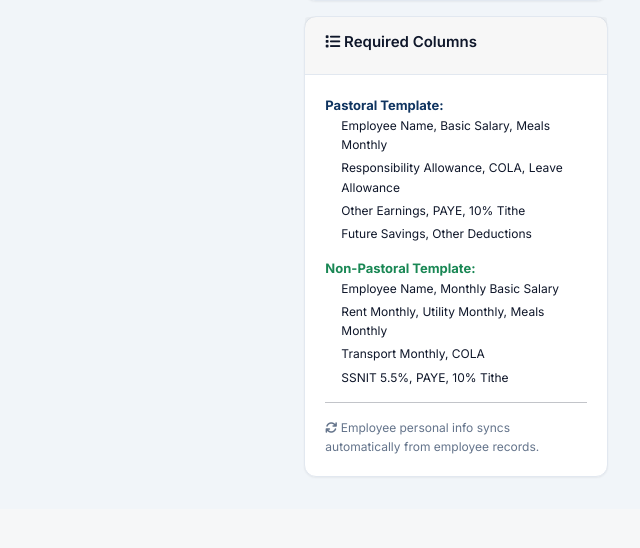
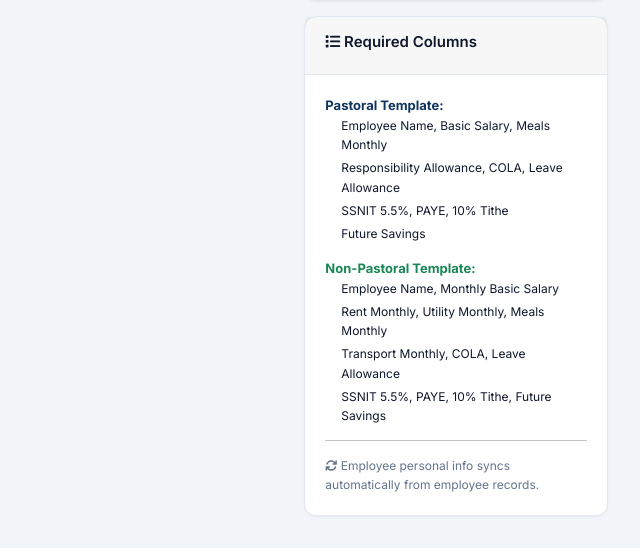
Before and after one commit to Fredderby/DCLM-payroll, a FastAPI app: template templates/upload.html in a window 1280 px wide. Shown: the part 820-1368 px from the top of the page, without its empty margins (640-1280 px from the left). Before the commit the page ends 1298 px from the top, so only its background shows below. Run offline with FastAPI, Linux system fonts and the light colour scheme; the template is opened without the code that fills it, so the values that code supplies are empty; parts of the project's set-up code (start-up, migrations or seed data) failed here and were passed over.

Commit message:
pastoral payslip updated

```diff
--- a/app/core/indexes.sql
+++ b/app/core/indexes.sql
@@ -53,4 +53,4 @@ ALTER TABLE payroll_records
   ADD COLUMN IF NOT EXISTS employee_pf FLOAT DEFAULT 0;
 
 ALTER TABLE payroll_records
-  ADD COLUMN IF NOT EXISTS ssnit_deduction FLOAT DEFAULT 0;
+  ADD COLUMN IF NOT EXISTS ssnit_deduction FLOAT DEFAULT 0 COMMENT 'SSNIT 5.5% deduction for Pastoral & Non-Pastoral staff';
--- a/app/main.py
+++ b/app/main.py
@@ -281,16 +281,14 @@ async def download_pastoral_template(request: Request):
             "Responsibility Allowance",
             "COLA",
             "Leave Allowance",
-            "Other Earnings",
+            "SSNIT 5.5%",
             "PAYE",
             "10% Tithe",
-            "Future Savings",
-            "Other Deductions",
-            "Employer Contribution"
+            "Future Savings"
         ]
         sample_data = [
-            "John Doe", 5000.00, 300.00, 200.00, 150.00, 0.00, 0.00,
-            500.00, 500.00, 200.00, 0.00, 0.00
+            "John Doe", 5000.00, 300.00, 200.00, 150.00, 0.00,
+            0.00, 500.00, 500.00, 200.00
         ]
         instructions = [
             "INSTRUCTIONS - PASTORAL PAYROLL:",
@@ -324,13 +322,15 @@ async def download_non_pastoral_template(request: Request):
             "Meals Monthly",
             "Transport Monthly",
             "COLA",
+            "Leave Allowance",
             "SSNIT 5.5%",
             "PAYE",
-            "10% Tithe"
+            "10% Tithe",
+            "Future Savings"
         ]
         sample_data = [
             "Jane Doe", 4000.00, 800.00, 400.00, 300.00, 500.00, 200.00,
-            220.00, 400.00, 400.00
+            0.00, 220.00, 400.00, 400.00, 200.00
         ]
         instructions = [
             "INSTRUCTIONS - NON-PASTORAL PAYROLL:",
@@ -1247,6 +1247,9 @@ async def payslip_data(payroll_id: int, request: Request, db: Session = Depends(
         except Exception:
             net_words = ""
 
+    # Determine staff category for component segregation
+    staff_category = payroll.staff_category or "pastoral"
+
     return {
         "id": payroll.id,
         "month": payroll.month,
@@ -1268,14 +1271,19 @@ async def payslip_data(payroll_id: int, request: Request, db: Session = Depends(
         "leave_allowance": float(payroll.leave_allowance or 0),
         "other_earnings": float(payroll.other_earnings or 0),
         "total_earnings": float(payroll.total_earnings or 0),
+        "rent_monthly": float(payroll.rent_monthly or 0),
+        "utility_monthly": float(payroll.utility_monthly or 0),
+        "transport_monthly": float(payroll.transport_monthly or 0),
         "paye": float(payroll.paye or 0),
         "tithe": float(payroll.tithe or 0),
         "future_savings": float(payroll.future_savings or 0),
         "other_deductions": float(payroll.other_deductions or 0),
         "ssnit_deduction": float(payroll.ssnit_deduction or 0),
+        "employee_pf": float(payroll.employee_pf or 0),
         "total_deductions": float(payroll.total_deductions or 0),
         "net_salary": float(payroll.net_salary or 0),
         "employer_contribution": float(payroll.employer_contribution or 0),
+        "staff_category": staff_category,
         "pdf_generated": bool(payroll.pdf_generated) if hasattr(payroll, 'pdf_generated') else False,
         "loans": loans_data,
         "net_salary_words": net_words
@@ -2021,14 +2029,14 @@ async def generate_report(request: Request, db: Session = Depends(get_db)):
         ws.title = report_type.replace("_", " ").title()
 
         if report_type == "payroll_summary":
-            headers = ["Employee", "Month", "Basic Salary", "Meals", "Responsibility Allowance", "COLA",
-                       "Leave Allowance", "Total Earnings", "PAYE", "Tithe", "Future Savings",
-                       "Other Deductions", "Total Deductions", "Net Salary"]
+            headers = ["Employee", "Month", "Category", "Basic Salary", "Meals", "Responsibility Allowance", "COLA",
+                       "Leave Allowance", "Total Earnings", "SSNIT 5.5%", "PAYE", "Tithe", "Future Savings",
+                       "Employee PF", "Other Deductions", "Total Deductions", "Net Salary"]
             ws.append(headers)
             for r in records:
-                ws.append([r.employee_name, r.month, r.basic_salary, r.meals_monthly, r.responsibility_allowance,
-                          r.cola, r.leave_allowance, r.total_earnings, r.paye, r.tithe, r.future_savings,
-                          r.other_deductions, r.total_deductions, r.net_salary])
+                ws.append([r.employee_name, r.month, r.staff_category or "pastoral", r.basic_salary, r.meals_monthly, r.responsibility_allowance,
+                          r.cola, r.leave_allowance, r.total_earnings, r.ssnit_deduction, r.paye, r.tithe, r.future_savings,
+                          r.employee_pf, r.other_deductions, r.total_deductions, r.net_salary])
         elif report_type == "employee_list":
             employees = db.query(Employee).order_by(Employee.name).all()
             headers = ["Name", "Email", "Employee Number", "Designation", "Location", "Bank", "Bank Number"]
@@ -2036,10 +2044,10 @@ async def generate_report(request: Request, db: Session = Depends(get_db)):
             for e in employees:
                 ws.append([e.name, e.email, e.employee_number, e.designation or e.function, e.location, e.bank_name, e.bank_number])
         elif report_type == "deductions":
-            headers = ["Employee", "Month", "PAYE", "Tithe", "Future Savings", "Other Deductions", "Total Deductions"]
+            headers = ["Employee", "Month", "Category", "SSNIT 5.5%", "PAYE", "Tithe", "Future Savings", "Employee PF", "Other Deductions", "Total Deductions"]
             ws.append(headers)
             for r in records:
-                ws.append([r.employee_name, r.month, r.paye, r.tithe, r.future_savings, r.other_deductions, r.total_deductions])
+                ws.append([r.employee_name, r.month, r.staff_category or "pastoral", r.ssnit_deduction, r.paye, r.tithe, r.future_savings, r.employee_pf, r.other_deductions, r.total_deductions])
         elif report_type == "bank_payments":
             headers = ["Employee", "Bank", "Bank Number", "Net Salary", "Month"]
             ws.append(headers)
@@ -2065,18 +2073,18 @@ async def generate_report(request: Request, db: Session = Depends(get_db)):
         writer = csv.writer(output)
 
         if report_type == "payroll_summary":
-            writer.writerow(["Employee", "Month", "Basic Salary", "Total Earnings", "Total Deductions", "Net Salary"])
+            writer.writerow(["Employee", "Month", "Category", "Basic Salary", "Total Earnings", "SSNIT 5.5%", "Total Deductions", "Net Salary"])
             for r in records:
-                writer.writerow([r.employee_name, r.month, r.basic_salary, r.total_earnings, r.total_deductions, r.net_salary])
+                writer.writerow([r.employee_name, r.month, r.staff_category or "pastoral", r.basic_salary, r.total_earnings, r.ssnit_deduction, r.total_deductions, r.net_salary])
         elif report_type == "employee_list":
             employees = db.query(Employee).order_by(Employee.name).all()
             writer.writerow(["Name", "Email", "Employee Number", "Designation"])
             for e in employees:
                 writer.writerow([e.name, e.email, e.employee_number, e.designation])
         elif report_type == "deductions":
-            writer.writerow(["Employee", "Month", "PAYE", "Tithe", "Future Savings", "Total Deductions"])
+            writer.writerow(["Employee", "Month", "Category", "SSNIT 5.5%", "PAYE", "Tithe", "Future Savings", "Employee PF", "Other Deductions", "Total Deductions"])
             for r in records:
-                writer.writerow([r.employee_name, r.month, r.paye, r.tithe, r.future_savings, r.total_deductions])
+                writer.writerow([r.employee_name, r.month, r.staff_category or "pastoral", r.ssnit_deduction, r.paye, r.tithe, r.future_savings, r.employee_pf, r.other_deductions, r.total_deductions])
         elif report_type == "bank_payments":
             writer.writerow(["Employee", "Bank", "Bank Number", "Net Salary", "Month"])
             for r in records:
--- a/app/models/payroll.py
+++ b/app/models/payroll.py
@@ -36,7 +36,7 @@ class PayrollRecord(Base):
 
     # Historical PF-8% field (kept for backward compatibility with existing records)
     employee_pf = Column(Float, default=0)
-    # SSNIT 5.5% Deduction (uploaded from spreadsheet, used for Non-Pastoral)
+    # SSNIT 5.5% Deduction (uploaded from spreadsheet, used for Pastoral & Non-Pastoral)
     ssnit_deduction = Column(Float, default=0)
 
     # Net
--- a/app/services/excel_service.py
+++ b/app/services/excel_service.py
@@ -77,7 +77,7 @@ def process_payroll_excel(file_path: str, month: str = None, filename: str = "")
     }
 
     # Detect staff category from column headers
-    pastoral_indicators = ['responsibility_allowance', 'leave_allowance', 'other_earnings', 'employer_contribution']
+    pastoral_indicators = ['responsibility_allowance']
     non_pastoral_indicators = ['monthly_basic_salary', 'rent_monthly', 'utility_monthly', 'transport_monthly', 'employee_pf', 'ssnit_deduction']
 
     mapped_columns = {}
--- a/templates/upload.html
+++ b/templates/upload.html
@@ -111,8 +111,8 @@
           <ul style="padding-left: 16px; display: flex; flex-direction: column; gap: 4px; font-size: 12px;">
             <li>Employee Name, Basic Salary, Meals Monthly</li>
             <li>Responsibility Allowance, COLA, Leave Allowance</li>
-            <li>Other Earnings, PAYE, 10% Tithe</li>
-            <li>Future Savings, Other Deductions</li>
+            <li>SSNIT 5.5%, PAYE, 10% Tithe</li>
+            <li>Future Savings</li>
           </ul>
         </div>
         <div>
@@ -120,8 +120,8 @@
           <ul style="padding-left: 16px; display: flex; flex-direction: column; gap: 4px; font-size: 12px;">
             <li>Employee Name, Monthly Basic Salary</li>
             <li>Rent Monthly, Utility Monthly, Meals Monthly</li>
-            <li>Transport Monthly, COLA</li>
-            <li>SSNIT 5.5%, PAYE, 10% Tithe</li>
+            <li>Transport Monthly, COLA, Leave Allowance</li>
+            <li>SSNIT 5.5%, PAYE, 10% Tithe, Future Savings</li>
           </ul>
         </div>
         <hr>
```
Also changed, not shown: app/services/pdf_service.py (+42 -18 lines), templates/payslips.html (+24 -3 lines).
